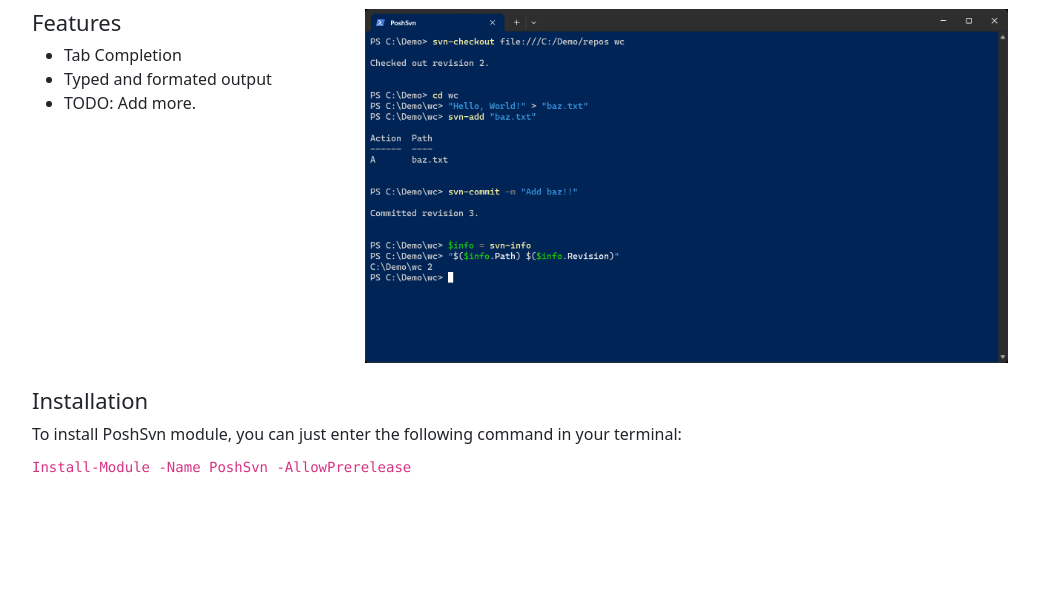
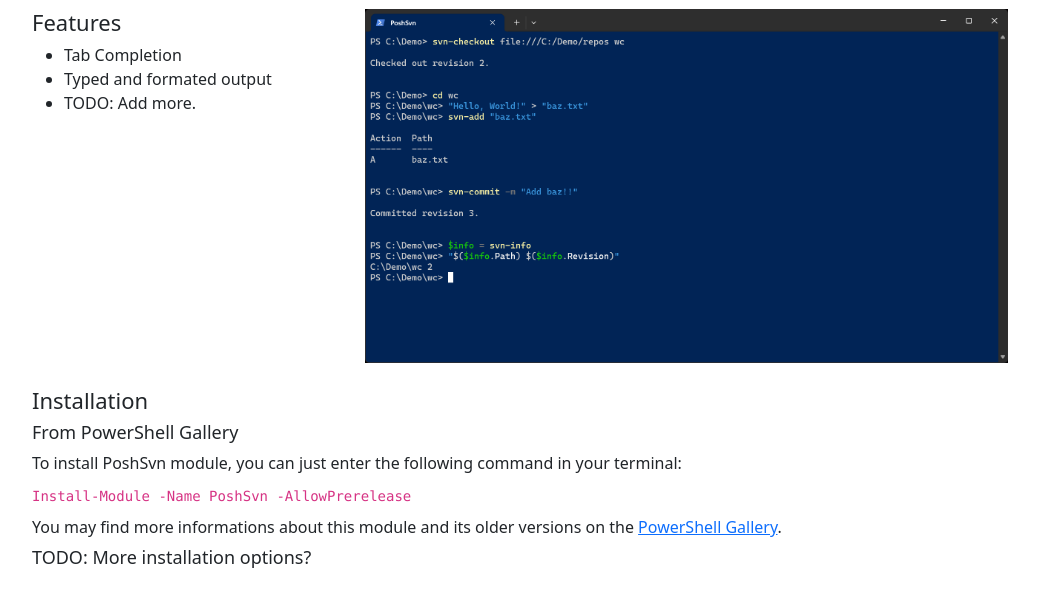
Before and after one commit to poshsvn/poshsvn, a plain HTML site: page www/index.html in a window 1280 px wide. Shown: the part 136-742 px from the top of the page, without its empty margins (120-1159 px from the left). Drawn offline with Linux system fonts and the light colour scheme.

Commit message:
Add more installation options.
git-svn-id: file:///home/repos/rinrab/shelves/rinrab@242 0083e6b4-6090-234a-836e-88fcc467669c

```diff
--- a/www/index.html
+++ b/www/index.html
@@ -42,8 +42,14 @@
     </div>
     <div class="row">
       <h2>Installation</h2>
+      <h3>From PowerShell Gallery</h3>
       <p>To install PoshSvn module, you can just enter the following command in your terminal:</p>
       <p><code>Install-Module -Name PoshSvn -AllowPrerelease</code></p>
+      <p>
+        You may find more informations about this module and its older versions on the
+        <a href="https://www.powershellgallery.com/packages/PoshSvn">PowerShell Gallery</a>.
+      </p>
+      <h3>TODO: More installation options?</h3>
     </div>
   </div>
 </body>
--- a/www/style.css
+++ b/www/style.css
@@ -18,7 +18,7 @@
 
 h3 {
     font-size: 18px;
-    font-weight: bolder;
+    font-weight: normal;
 }
 
 .navbar-nav {
```
